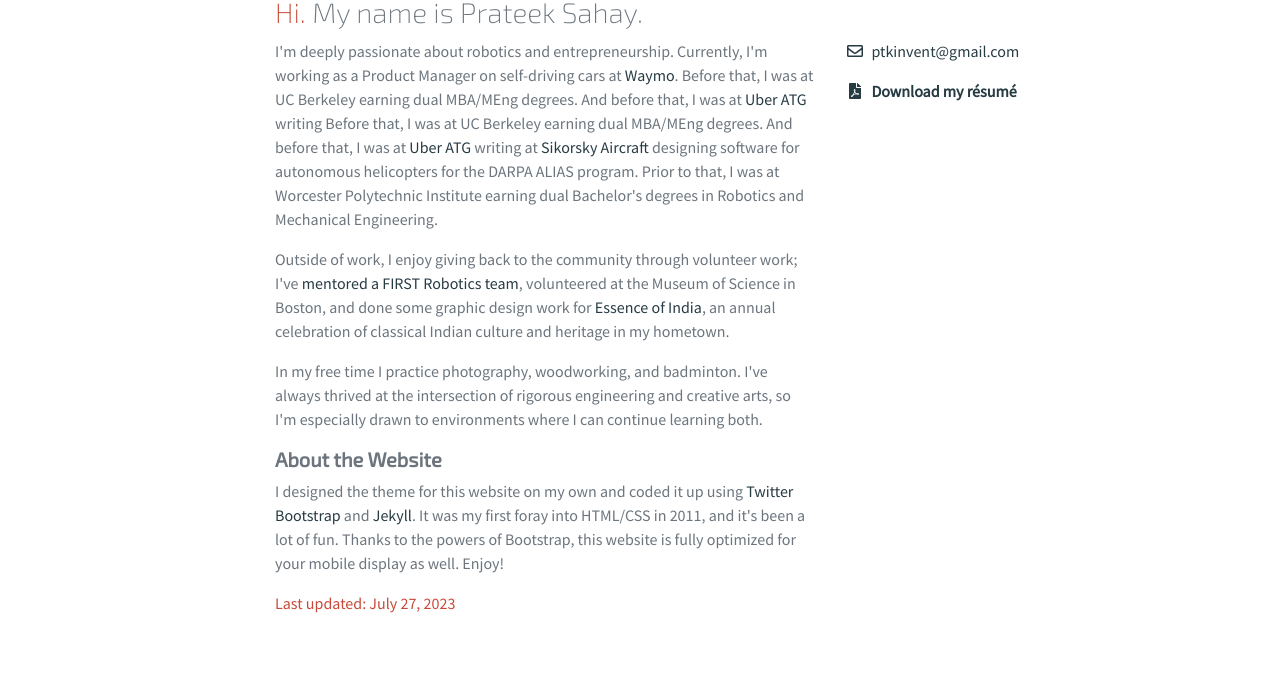
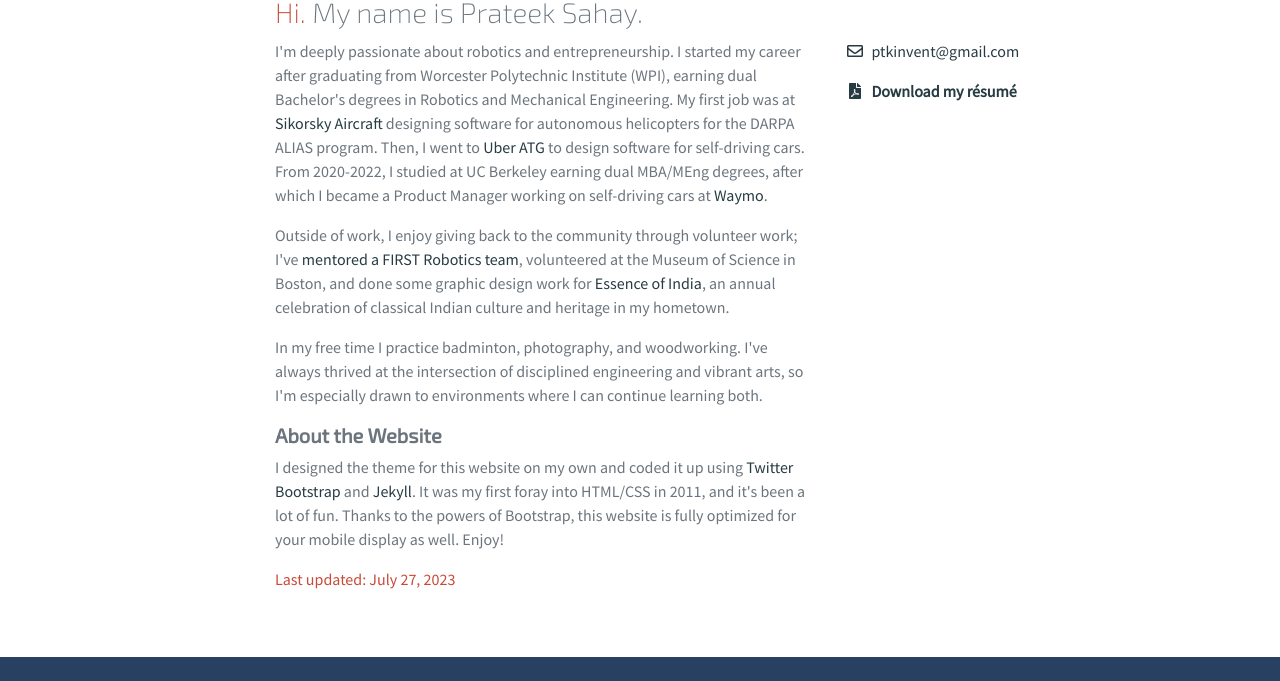
Before and after one commit to ptkinvent/ptkinvent.github.io, a Jekyll site: the page built from about.html, in a window 1280 px wide and 900 px high, scrolled down 464 px, cut to the strip 219-900 px from the top of the window. Built offline with Jekyll 4.4.1, drawn with Linux system fonts in a browser that asks for light colours; nearby versions of some CDN libraries.

Commit message:
[about] Updates to about page

```diff
--- a/about.html
+++ b/about.html
@@ -19,24 +19,21 @@
                     <section>
                         <p>
                             I'm deeply passionate about robotics and
-                            entrepreneurship. Currently, I'm working as a
-                            Product Manager on self-driving cars at <a
-                            href="https://waymo.com" target="_blank">Waymo</a>.
-                            Before that, I was at UC Berkeley earning dual
-                            MBA/MEng degrees. And before that, I was at <a
+                            entrepreneurship. I started my career after
+                            graduating from Worcester Polytechnic Institute
+                            (WPI), earning dual Bachelor's degrees in Robotics
+                            and Mechanical Engineering. My first job was at <a
+                            href="{% link _projects/sikorsky.html %}">Sikorsky
+                            Aircraft</a> designing software for autonomous
+                            helicopters for the DARPA ALIAS program. Then, I
+                            went to <a
                             href="https://www.uber.com/us/en/atg/research-and-development/perception-and-prediction/"
-                            target="_blank">Uber ATG</a> writing Before that, I
-                            was at UC Berkeley earning dual MBA/MEng degrees.
-                            And before that, I was at <a
-                            href="https://www.uber.com/us/en/atg/research-and-development/perception-and-prediction/"
-                            target="_blank">Uber ATG</a> writing
-                            at <a href="{% link _projects/sikorsky.html
-                            %}">Sikorsky Aircraft</a>
-                            designing software for autonomous helicopters for
-                            the DARPA ALIAS program. Prior to that, I was at
-                            Worcester Polytechnic Institute earning dual
-                            Bachelor's degrees in Robotics and Mechanical
-                            Engineering.
+                            target="_blank">Uber ATG</a> to design software for
+                            self-driving cars. From 2020-2022, I studied at UC
+                            Berkeley earning dual MBA/MEng degrees, after which
+                            I became a Product Manager working on self-driving
+                            cars at <a href="https://waymo.com"
+                            target="_blank">Waymo</a>.
                         </p>
                         <p>
                             Outside of work, I enjoy giving back to the
@@ -51,9 +48,9 @@
                             in my hometown.
                         </p>
                         <p>
-                            In my free time I practice photography, woodworking,
-                            and badminton. I've always thrived at the
-                            intersection of rigorous engineering and creative
+                            In my free time I practice badminton, photography,
+                            and woodworking. I've always thrived at the
+                            intersection of disciplined engineering and vibrant
                             arts, so I'm especially drawn to environments where
                             I can continue learning both.
                         </p>
```
